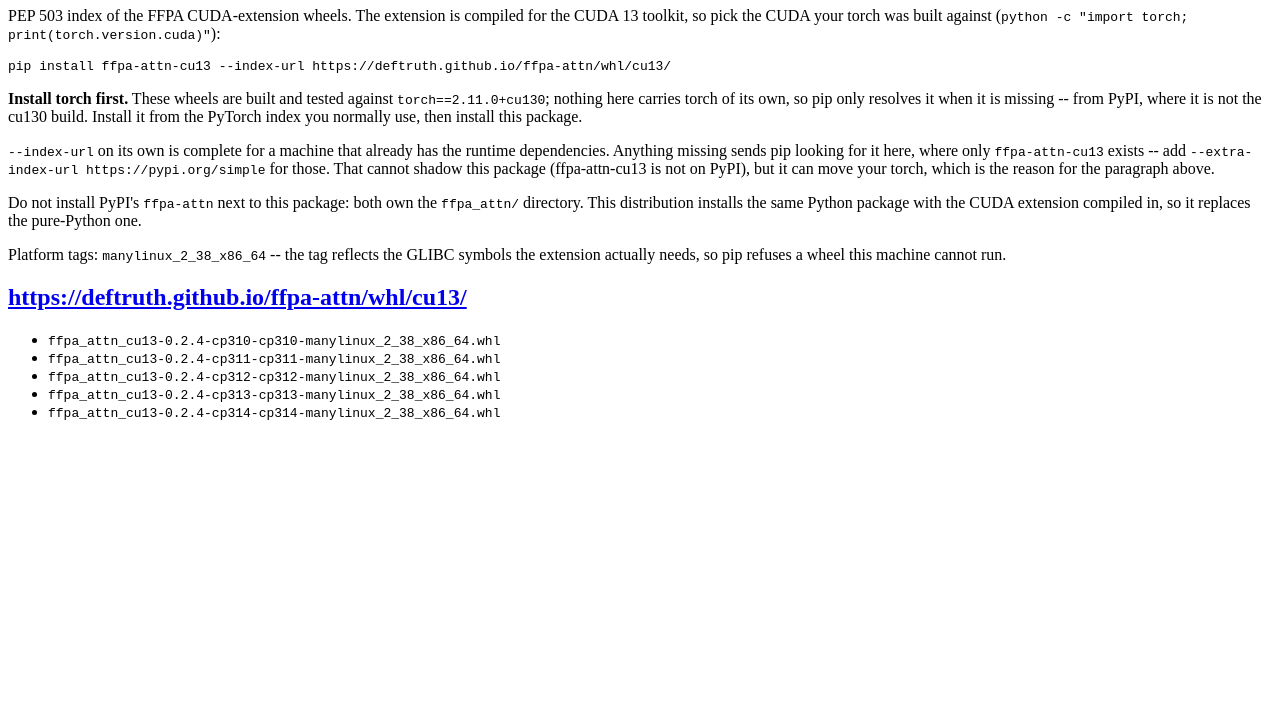
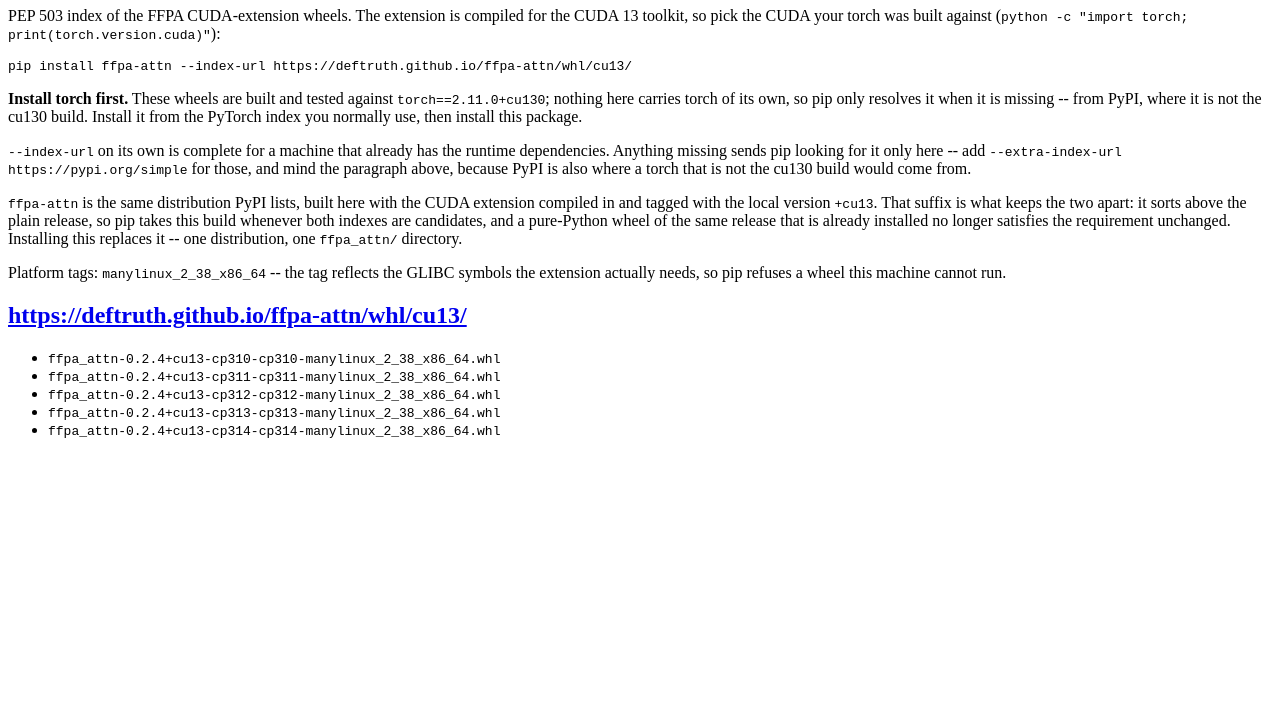
Before and after one commit to DefTruth/DefTruth.github.io, a plain HTML site: page ffpa-attn/index.html in a window 1280 px wide. Shown: the part 73-800 px from the top of the page. Drawn offline with Linux system fonts and the light colour scheme.

Commit message:
index: ffpa-attn-cu13-v0.2.4

```diff
--- a/ffpa-attn/index.html
+++ b/ffpa-attn/index.html
@@ -3,16 +3,16 @@
   <head>
     <meta charset="utf-8">
     <meta name="pypi:repository-version" content="1.0">
-    <title>ffpa-attn-cu13 wheel index</title>
+    <title>ffpa-attn wheel index</title>
   </head>
   <body>
-    <h1>ffpa-attn-cu13 wheel index</h1>
+    <h1>ffpa-attn wheel index</h1>
     <p>
       PEP 503 index of the FFPA CUDA-extension wheels. The extension is compiled for
       the CUDA 13 toolkit, so pick the CUDA your torch was built against
       (<code>python -c "import torch; print(torch.version.cuda)"</code>):
     </p>
-    <pre>pip install ffpa-attn-cu13 --index-url https://deftruth.github.io/ffpa-attn/whl/cu13/</pre>
+    <pre>pip install ffpa-attn --index-url https://deftruth.github.io/ffpa-attn/whl/cu13/</pre>
     <p>
       <strong>Install torch first.</strong> These wheels are built and tested against
       <code>torch==2.11.0+cu130</code>; nothing here carries torch of its own, so pip only
@@ -21,15 +21,18 @@
     </p>
     <p>
       <code>--index-url</code> on its own is complete for a machine that already has the
-      runtime dependencies. Anything missing sends pip looking for it here, where only
-      <code>ffpa-attn-cu13</code> exists -- add <code>--extra-index-url https://pypi.org/simple</code>
-      for those. That cannot shadow this package (ffpa-attn-cu13 is not on PyPI), but it can move
-      your torch, which is the reason for the paragraph above.
+      runtime dependencies. Anything missing sends pip looking for it only here -- add
+      <code>--extra-index-url https://pypi.org/simple</code> for those, and mind the
+      paragraph above, because PyPI is also where a torch that is not the cu130 build
+      would come from.
     </p>
     <p>
-      Do not install PyPI's <code>ffpa-attn</code> next to this package: both own the
-      <code>ffpa_attn/</code> directory. This distribution installs the same Python package
-      with the CUDA extension compiled in, so it replaces the pure-Python one.
+      <code>ffpa-attn</code> is the same distribution PyPI lists, built here with the CUDA
+      extension compiled in and tagged with the local version <code>+cu13</code>. That
+      suffix is what keeps the two apart: it sorts above the plain release, so pip takes
+      this build whenever both indexes are candidates, and a pure-Python wheel of the same
+      release that is already installed no longer satisfies the requirement unchanged.
+      Installing this replaces it -- one distribution, one <code>ffpa_attn/</code> directory.
     </p>
     <p>
       Platform tags: <code>manylinux_2_38_x86_64</code> -- the tag reflects the GLIBC
@@ -37,11 +40,11 @@
     </p>
     <h2><a href="https://deftruth.github.io/ffpa-attn/whl/cu13/">https://deftruth.github.io/ffpa-attn/whl/cu13/</a></h2>
     <ul>
-      <li><code>ffpa_attn_cu13-0.2.4-cp310-cp310-manylinux_2_38_x86_64.whl</code></li>
-      <li><code>ffpa_attn_cu13-0.2.4-cp311-cp311-manylinux_2_38_x86_64.whl</code></li>
-      <li><code>ffpa_attn_cu13-0.2.4-cp312-cp312-manylinux_2_38_x86_64.whl</code></li>
-      <li><code>ffpa_attn_cu13-0.2.4-cp313-cp313-manylinux_2_38_x86_64.whl</code></li>
-      <li><code>ffpa_attn_cu13-0.2.4-cp314-cp314-manylinux_2_38_x86_64.whl</code></li>
+      <li><code>ffpa_attn-0.2.4+cu13-cp310-cp310-manylinux_2_38_x86_64.whl</code></li>
+      <li><code>ffpa_attn-0.2.4+cu13-cp311-cp311-manylinux_2_38_x86_64.whl</code></li>
+      <li><code>ffpa_attn-0.2.4+cu13-cp312-cp312-manylinux_2_38_x86_64.whl</code></li>
+      <li><code>ffpa_attn-0.2.4+cu13-cp313-cp313-manylinux_2_38_x86_64.whl</code></li>
+      <li><code>ffpa_attn-0.2.4+cu13-cp314-cp314-manylinux_2_38_x86_64.whl</code></li>
     </ul>
   </body>
 </html>
```
Also changed, not shown: ffpa-attn/whl/cu13/ffpa-attn-cu13/index.html (deleted, +0 -16 lines), ffpa-attn/whl/cu13/ffpa-attn/index.html (added, +16 -0 lines), ffpa-attn/whl/cu13/index.html (+3 -3 lines).
